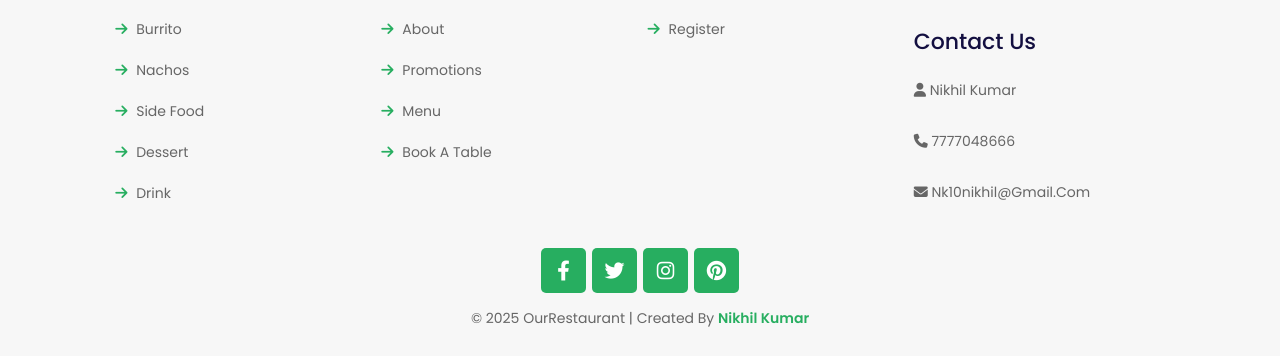
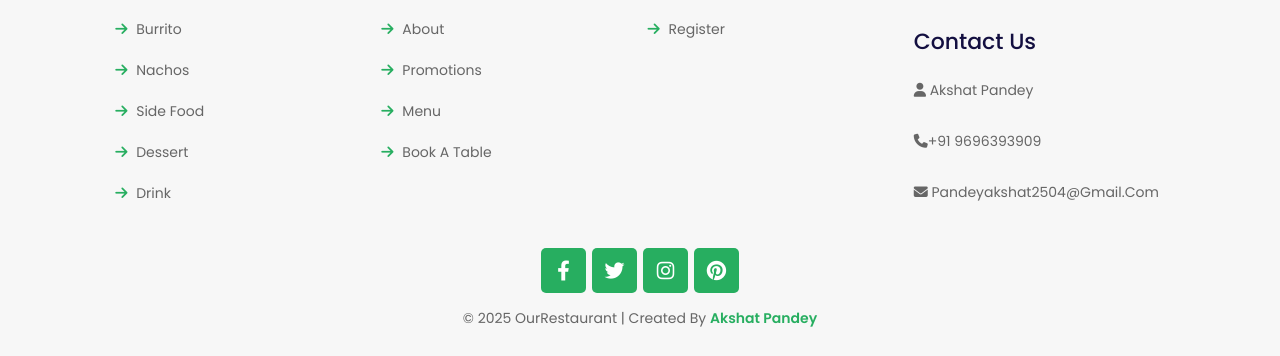
Before and after one commit to nk10nikhil/restaurantworld, a Vue app in the folder frontend/: page / in a window 1280 px wide. Shown: the part 2255-2611 px from the top of the page. Built offline with nearby package versions, Linux system fonts and the light colour scheme; no server answers.

Commit message:
fix footer

```diff
--- a/frontend/src/components/FooterComponent.vue
+++ b/frontend/src/components/FooterComponent.vue
@@ -53,9 +53,9 @@
                 <h3>opening hours</h3>
                 <p>everyday : 7:00am to 10:00pm</p>
                 <h3>contact us</h3>
-                <p><i class="fas fa-user"></i> Nikhil Kumar</p>
-                <p><i class="fas fa-phone"></i> 7777048666</p>
-                <p><i class="fas fa-envelope"></i> nk10nikhil@gmail.com</p>
+                <p><i class="fas fa-user"></i> Akshat Pandey</p>
+                <p><i class="fas fa-phone"></i>+91 9696393909 </p>
+                <p><i class="fas fa-envelope"></i> pandeyakshat2504@gmail.com</p>
             </div>
 
         </div>
@@ -70,7 +70,7 @@
             </div>
 
             <div class="credit">
-                <p>© 2025 OurRestaurant | Created by <span>Nikhil Kumar</span></p>
+                <p>© 2025 OurRestaurant | Created by <span>Akshat Pandey</span></p>
             </div>
 
         </div>
```
